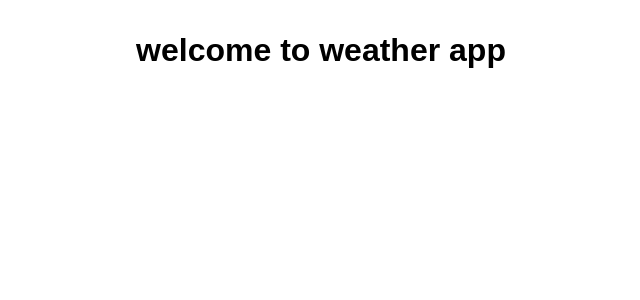
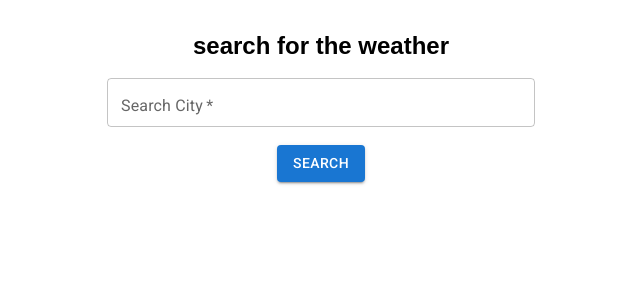
Before and after one commit to Amit-1424/react-weather-app, a React (Vite) app: page / in a window 1280 px wide. Shown: the top 300 px of the page, without its empty margins (319-959 px from the left). Built offline with nearby package versions, Linux system fonts and the light colour scheme.

Commit message:
added SearchBox for city

```diff
--- a/src/App.css
+++ b/src/App.css
@@ -1,6 +1,3 @@
-#root {
-  max-width: 1280px;
-  margin: 0 auto;
-  padding: 2rem;
-  text-align: center;
+#root{
+    padding: 2rem;
 }
--- a/src/App.jsx
+++ b/src/App.jsx
@@ -1,10 +1,12 @@
 import { useState } from 'react'
 import './App.css'
+
+import SearchBox from "./SearchBox.jsx";
 
 function App() {
   return (
     <div className="main-cointainer">
-      <h1>welcome to weather app</h1>
+     <SearchBox> </SearchBox>
     </div>
   )
 }
--- /dev/null
+++ b/src/SearchBox.css
@@ -0,0 +1,8 @@
+.searchBox{
+    text-align: center;
+}
+
+#city{
+    width: 25rem;
+    height: 1rem;
+}
--- /dev/null
+++ b/src/SearchBox.jsx
@@ -0,0 +1,32 @@
+import TextField from '@mui/material/TextField';
+import Button from '@mui/material/Button';
+import "./SearchBox.css"
+import { useState, useSyncExternalStore } from 'react';
+
+
+export default function SearchBox(){
+
+    let [city, setCity] = useState("");
+
+    let handleChange = (event) => {
+        setCity(event.target.value)
+    }
+
+    let handleSubmit = (event) => {
+        event.preventDefault();
+        console.log({city})
+        setCity("");
+
+    }
+
+    return (
+        <div className="searchBox">
+            <h2>search for the weather</h2><br />
+            <form onSubmit={handleSubmit} >
+                <TextField id="city" label="Search City" variant="outlined"  value={city}  onChange={handleChange} required/>
+                <br /><br />
+                <Button type='submit' variant="contained">search</Button>
+            </form>
+        </div>
+    )
+}
```
